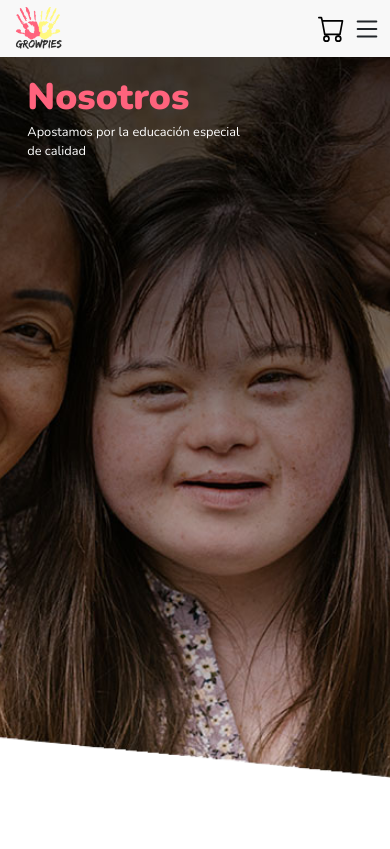
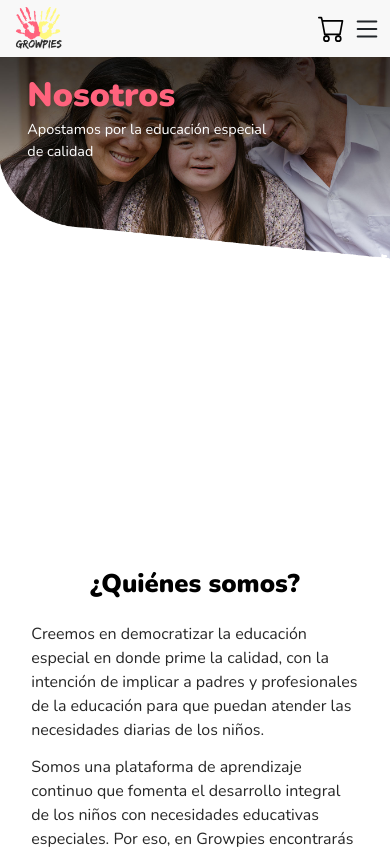
Before and after one commit to ninafranca/Growpies-web, a website: page html/nosotros.html in a window 390 px wide. Shown: the top 849 px of the page. Drawn offline with nearby package versions, Linux system fonts and the light colour scheme; files that its build step writes are made by us from their sources.

Commit message:
arreglo banner responsivo de seccion nosotros

```diff
--- a/scss/components/_nosotros.scss
+++ b/scss/components/_nosotros.scss
@@ -6,6 +6,7 @@
         background-image: url(../../assets/nosotros.png);
         background-size: cover;
         background-position: center;
+        background-repeat: no-repeat;
         width: 100%;
         height: 100vh;
         display: flex;
@@ -34,6 +35,9 @@
             }
         }
         @media screen and (max-width: 750px) {
+            background-size: contain;
+            background-position: top;
+            margin-bottom: -25%;
             h1 {
                 font-size: 300%;
             }
@@ -41,7 +45,14 @@
                 font-size: 105%;
             }
         }
+        @media screen and (max-width: 650px) {
+            margin-bottom: -35%;
+        }
+        @media screen and (max-width: 550px) {
+            margin-bottom: -50%;
+        }
         @media screen and (max-width: 500px) {
+            margin-bottom: -60%;
             h1 {
                 font-size: 280%;
             }
@@ -49,13 +60,30 @@
                 font-size: 90%;
             }
         }
+        @media screen and (max-width: 450px) {
+            margin-bottom: -70%;
+        }
         @media screen and (max-width: 400px) {
+            margin-bottom: -90%;
             h1 {
-                font-size: 230%;
+                padding-top: 0%;
+                font-size: 210%;
+            }
+            p {
+                font-size: 90%;
+            }
+        }
+        @media screen and (max-width: 350px) {
+            margin-bottom: -100%;
+            h1 {
+                font-size: 190%;
             }
             p {
                 font-size: 80%;
             }
+        }
+        @media screen and (max-width: 330px) {
+            margin-bottom: -115%;
         }
     }
 
@@ -78,6 +106,11 @@
             &_p {
                 padding-left: 12%;
                 width: 50%;
+            }
+        }
+        @media screen and (max-width: 750px) {
+            h2 {
+                font-size: 160%;
             }
         }
     }
```
Also changed, not shown: assets/banner-nosotros.png (added), css/main.css, 1 other file.
